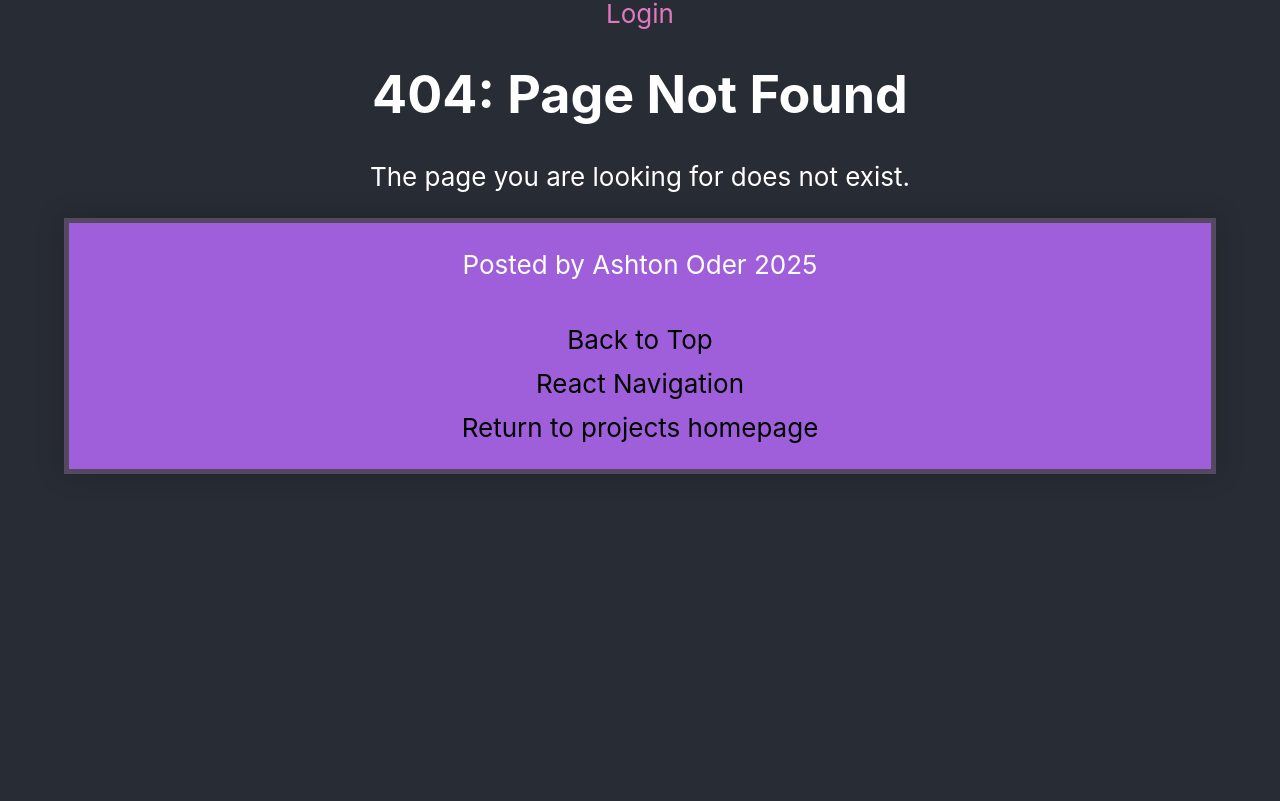
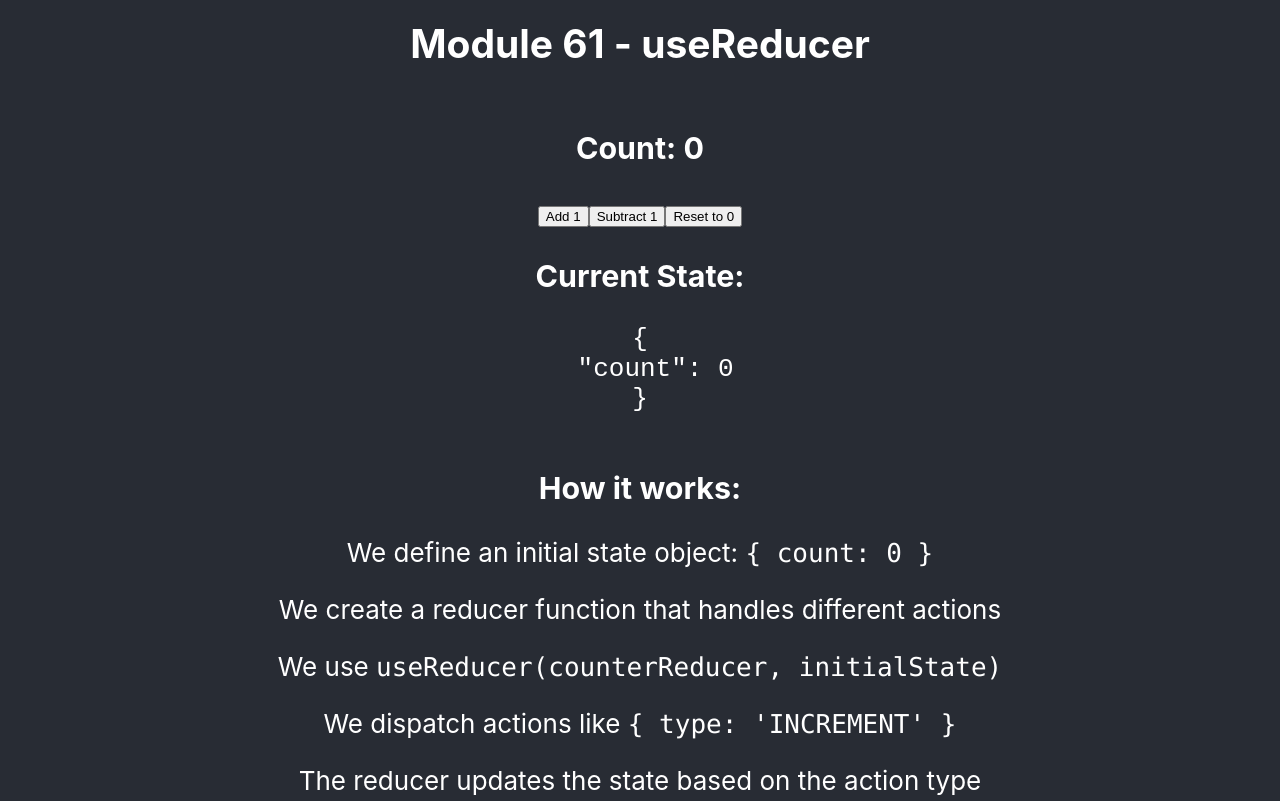
Before and after one commit to VeryExcitedGremlin/first-react-app, a React (Create React App) app: page /first-react-app/63 in a window 1280 px wide. Shown: the part 259-1060 px from the top of the page. Before the commit the page ends 800 px from the top, so only its background shows below. Built offline with nearby package versions, Linux system fonts and the light colour scheme.

Commit message:
useReducer

```diff
--- a/src/App.js
+++ b/src/App.js
@@ -11,6 +11,7 @@ import Navigation from "./components/Navigation/Nav";
 import ProtectedRoute from './components/module-61-protected-routes/ProtectedRoute';
 import Dashboard from './components/module-61-protected-routes/Dashboard';
 import Login from './components/module-61-protected-routes/Login';
+import DisplayReducer from './components/module-63-useReducer/display-63/Display63';
 
 //stylesheet
 import "./App.css";
@@ -49,6 +50,7 @@ function App() {
           path="/first-react-app/Login"
           element={<Login onLogin={handleLogin} />}
         />
+        <Route path='/first-react-app/63' element={<DisplayReducer />} />
         <Route
           path="*"
           element={
--- a/src/components/Navigation/Nav.jsx
+++ b/src/components/Navigation/Nav.jsx
@@ -22,6 +22,11 @@ export default function Navigation({ isLoggedIn, onLogout }) {
             Protected Links
           </Link>
         </li>
+        <li>
+          <Link className="nav" to="/first-react-app/63">
+            useReducer
+          </Link>
+        </li>
       </nav>
     </div>
   );
--- /dev/null
+++ b/src/components/module-63-useReducer/ReducerCounter.jsx
@@ -0,0 +1,68 @@
+import { useReducer } from "react";
+
+export default function ReducerCounter() {
+  // Step 1: Define the initial state
+  // This is just a simple object with a count property
+  const initialState = {
+    count: 0,
+  };
+
+  // Step 2: Create the reducer function
+  // A reducer takes the current state and an action, then returns the new state
+  function counterReducer(state, action) {
+    switch (action.type) {
+      case "INCREMENT":
+        return {
+          count: state.count + 1,
+        };
+      case "DECREMENT":
+        return {
+          count: state.count - 1,
+        };
+      case "RESET":
+        return initialState;
+      default:
+        return state;
+    }
+  }
+
+  // Step 3: Use the useReducer hook
+  // It gives us the current state and a dispatch function to send actions
+  const [state, dispatch] = useReducer(counterReducer, initialState);
+
+  // Step 4: Create functions that dispatch actions
+  // These functions are called when buttons are clicked
+  function handleIncrement() {
+    dispatch({ type: "INCREMENT" });
+  }
+  function handleDecrement() {
+    dispatch({ type: "DECREMENT" });
+  }
+  function handleReset() {
+    dispatch({ type: "RESET" });
+  }
+
+  return (
+    <>
+      <div className="counter-display">
+        <h3>Count: {state.count}</h3>
+      </div>
+      <div className="button-group">
+        <button onClick={handleIncrement} className="btn btn-increment">
+          Add 1
+        </button>
+        <button onClick={handleDecrement} className="btn btn-decrement">
+          Subtract 1
+        </button>
+        <button onClick={handleReset} className="btn btn-reset">
+          Reset to 0
+        </button>
+      </div>
+
+      <div className="code-preview">
+        <h3>Current State:</h3>
+        <pre>{JSON.stringify(state, null, 2)}</pre>
+      </div>
+    </>
+  );
+}
--- /dev/null
+++ b/src/components/module-63-useReducer/display-63/Display63.css
@@ -0,0 +1,3 @@
+ol {
+    padding: 0%;
+}
--- /dev/null
+++ b/src/components/module-63-useReducer/display-63/Display63.jsx
@@ -0,0 +1,28 @@
+import ReducerCounter from "../ReducerCounter";
+import './Display63.css'
+
+export default function DisplayReducer() {
+    return (
+      <div className="container">
+        <h2>Module 61 - useReducer</h2>
+        <ReducerCounter />
+
+        <div className="explanation">
+          <h3>How it works:</h3>
+          <ol>
+            <li>
+              We define an initial state object: <code>{`{ count: 0 }`}</code>
+            </li>
+            <li>We create a reducer function that handles different actions</li>
+            <li>
+              We use <code>useReducer(counterReducer, initialState)</code>
+            </li>
+            <li>
+              We dispatch actions like <code>{`{ type: 'INCREMENT' }`}</code>
+            </li>
+            <li>The reducer updates the state based on the action type</li>
+          </ol>
+        </div>
+      </div>
+    );
+}
```
Also changed, not shown: src/components/module-61-protected-routes/display-61/Display61.jsx (added).
